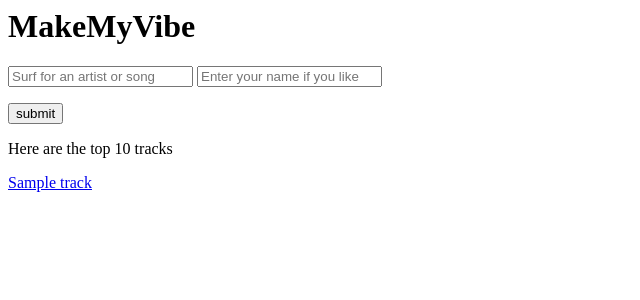
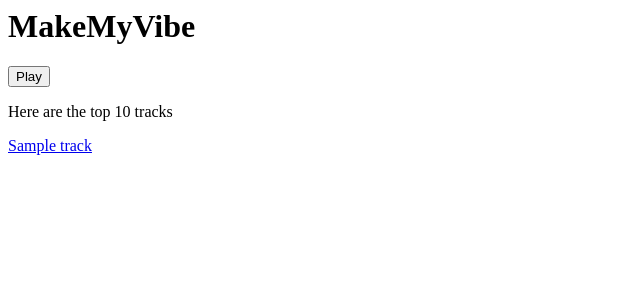
Before and after one commit to Treshank/makeMyVibe, a Flask app: template templates/index.html in a window 1280 px wide. Shown: the top 300 px of the page, without its empty margins (0-640 px from the left). Run offline with Flask 2, Linux system fonts and the light colour scheme; the template is opened without the code that fills it: most values are stand-ins (such as "Sample title", 1, 10 or a date in 2020); parts of the project's set-up code (start-up, migrations or seed data) failed here and were passed over.

Commit message:
Part1 Commit.

```diff
--- a/app.py
+++ b/app.py
@@ -1,47 +1,16 @@
 from flask import Flask, render_template, request
-import subprocess
+from utils.spotify import create_spotipy_client
 
 app = Flask(__name__)
+spotify_client = create_spotipy_client()
 
 
 @app.route('/', methods=['POST', 'GET'])
-def search():  # put application's code here
-    if request.method == 'POST':
-        search_text = request.form['song']
-        sender_name = request.form['name'] if request.form['name'] else "Anonymous"
-        # search_cmd = '/home/t_rekt/PycharmProjects/makeMyVibe/spt search "Ariana" --tracks'
-        search_cmd = ["./spt", "s", f"'{str(search_text)}'", "--tracks"]
-        process = subprocess.Popen(search_cmd, stdout=subprocess.PIPE)
-        output, error = process.communicate()
-        track_list = []
-        if output:
-            decoded = output.decode("utf-8")
-            for item in decoded.split(')'):
-                try:
-                    name, uri = item.split(' (spotify:')
-                    track_list.append({
-                        'name': name.strip(),
-                        'uri': 'spotify:'+uri
-                        }
-                    )
-                except ValueError as e:
-                    pass
-        # for idx, track in enumerate(results['tracks']['items']):
-        # 	print(idx, track['name'])
-        # songlist = results['tracks']['items']
-        return render_template('index.html', tracks=track_list, sender_name=sender_name)
-
-        # return render_template('spotify-flask.html', tracks=songlist)
-    return render_template('index.html')
-
-
-@app.route('/done/<uri>/<song_name>/<name>', methods=['GET'])
-def success(uri, song_name, name):
-    print(name, "sent the song:", song_name)
-    search_cmd = ["./spt", "p", "--uri", uri]
-    process = subprocess.Popen(search_cmd, stdout=subprocess.PIPE)
-    output, error = process.communicate()
-    return render_template('done.html')
+def root():
+    spotify_client.start_playback(
+        uris=["spotify:track:4PTG3Z6ehGkBFwjybzWkR8"]
+    )
+    return "Enjoy!"
 
 
 if __name__ == '__main__':
--- /dev/null
+++ b/config.py
@@ -0,0 +1,6 @@
+import configparser
+config = configparser.ConfigParser()
+config.read('.env')
+
+SPOTIFY_CLIENT_ID = config['SPOTIFY']['SPOTIFY_CLIENT_ID']
+SPOTIFY_CLIENT_SECRET = config['SPOTIFY']['SPOTIFY_CLIENT_SECRET']
--- a/templates/index.html
+++ b/templates/index.html
@@ -9,15 +9,7 @@
         <h1>MakeMyVibe</h1>
 		<form class="form" action = "/" method = "post">
 			<div class="row">
-				<div>
-					<p>
-						<input class="text_box_input" type="text" placeholder="Surf for an artist or song" name = "song" />
-						<input class="text_box_input" type="text" placeholder="Enter your name if you like" name = "name" />
-					</p>
-				</div>
-				<div>
-					<input type = "submit" value = "submit" />
-				</div>
+					<input type = "submit" value = "Play" />
 			</div>
 		</form>
 
```
Also changed, not shown: requirements.txt (added, +21 -0 lines), utils/spotify.py (added, +13 -0 lines), README.md, utils/__init__.py (added), 1 other file.
